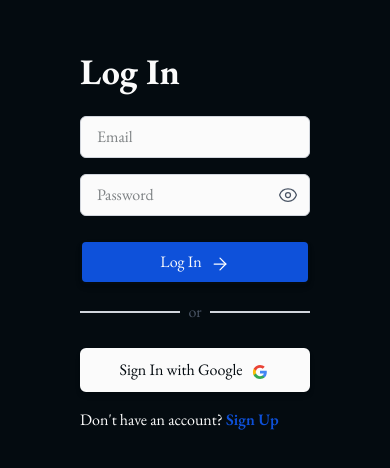
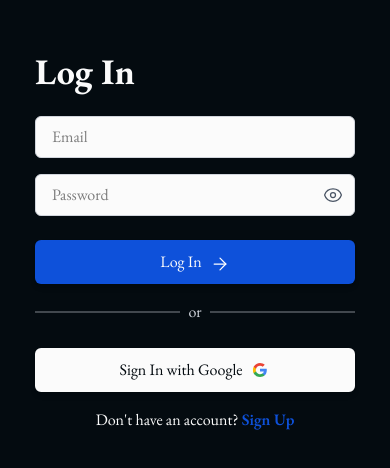
Before and after one commit to YoucefShaath/CSE-NewsLetter, a Next.js app: page /login in a window 390 px wide. Shown: the part 180-648 px from the top of the page. Built offline with nearby package versions, Linux system fonts and the light colour scheme; no server answers; a web font is replaced by a local one.

Commit message:
final version

```diff
--- a/src/Components/LogIn/login.jsx
+++ b/src/Components/LogIn/login.jsx
@@ -21,85 +21,43 @@ export default function LogIn() {
       setLoading(true);
       setError("");
       try {
-        const apiUrl =
-          process.env.NEXT_PUBLIC_API_URL || "http://localhost:8000";
-        console.log(
-          "Sending Google Token to:",
-          `${apiUrl}/dj-rest-auth/google/`
-        );
-
+        const apiUrl = process.env.NEXT_PUBLIC_API_URL || "http://localhost:8000";
         const res = await fetch(`${apiUrl}/dj-rest-auth/google/`, {
           method: "POST",
-          headers: {
-            "Content-Type": "application/json",
-          },
+          headers: { "Content-Type": "application/json" },
           body: JSON.stringify({ access_token: tokenResponse.access_token }),
         });
 
         const text = await res.text();
-        console.log("Backend Response:", text);
-
         let data;
         try {
-          if (res.headers.get("content-type")?.includes("application/json")) {
-            data = JSON.parse(text);
-          } else {
-            throw new Error("Expected JSON, got: " + text);
-          }
+          data = JSON.parse(text);
         } catch (e) {
-          console.error("Failed to parse JSON response:", text);
-          setError(
-            "Server Error: Received HTML instead of JSON. Check console for details."
-          );
+          setError("Server Error: Received HTML instead of JSON.");
           setLoading(false);
           return;
         }
 
         if (res.ok) {
           const token = data.access || data.key;
-          const refreshToken = data.refresh;
-
-          if (!token) {
-            setError("Login succeeded but no access token received.");
-            setLoading(false);
-            return;
-          }
-
-          const userRes = await fetch(
-            `${process.env.NEXT_PUBLIC_API_URL}/dj-rest-auth/user/`,
-            {
-              headers: {
-                Authorization: `Bearer ${token}`,
-              },
-            }
-          );
+          const userRes = await fetch(`${apiUrl}/dj-rest-auth/user/`, {
+            headers: { Authorization: `Bearer ${token}` },
+          });
 
           if (userRes.ok) {
             const userData = await userRes.json();
-
-            if (refreshToken) {
-              localStorage.setItem("refreshToken", refreshToken);
-            }
+            if (data.refresh) localStorage.setItem("refreshToken", data.refresh);
             localStorage.setItem("authPrefix", "Bearer");
-
             login(userData, token);
             router.push("/general");
           } else {
             setError("Failed to fetch user profile.");
           }
         } else {
-          console.error("Google Login Error Response:", data);
-          if (!data || Object.keys(data).length === 0) {
-            setError("Google Login failed: No details provided by server.");
-          } else if (data.error) {
-            setError(`Google Login failed: ${data.error}`);
-          } else {
-            setError("Google Login Failed");
-          }
+          setError(data.error || "Google Login Failed");
         }
       } catch (err) {
-        console.error("Google Login Exception:", err);
-        setError("An unexpected error occurred. Please try again.");
+        setError("An unexpected error occurred.");
       } finally {
         setLoading(false);
       }
@@ -115,9 +73,7 @@ export default function LogIn() {
     try {
       const res = await fetch(`${process.env.NEXT_PUBLIC_API_URL}/api/token/`, {
         method: "POST",
-        headers: {
-          "Content-Type": "application/json",
-        },
+        headers: { "Content-Type": "application/json" },
         body: JSON.stringify({ email, password }),
       });
 
@@ -125,68 +81,54 @@ export default function LogIn() {
 
       if (res.ok) {
         const token = data.access;
-        const refreshToken = data.refresh;
-
-        if (!token) {
-          setError("Login succeeded but no access token received.");
-          setLoading(false);
-          return;
-        }
-
-        const userRes = await fetch(
-          `${process.env.NEXT_PUBLIC_API_URL}/dj-rest-auth/user/`,
-          {
-            headers: {
-              Authorization: `Bearer ${token}`,
-            },
-          }
-        );
+        const userRes = await fetch(`${process.env.NEXT_PUBLIC_API_URL}/dj-rest-auth/user/`, {
+          headers: { Authorization: `Bearer ${token}` },
+        });
 
         if (userRes.ok) {
           const userData = await userRes.json();
-
-          localStorage.setItem("refreshToken", refreshToken);
+          localStorage.setItem("refreshToken", data.refresh);
           localStorage.setItem("authPrefix", "Bearer");
-
           login(userData, token);
           router.push("/general");
         } else {
           setError("Failed to fetch user profile.");
         }
       } else {
-        const errorMsg =
-          data.detail ||
-          data.email?.[0] ||
-          data.password?.[0] ||
-          "Login failed. Please check your credentials.";
-        setError(errorMsg);
+        setError(data.detail || "Login failed. Check your credentials.");
       }
     } catch (err) {
-      setError("An unexpected error occurred. Please try again.");
+      setError("An unexpected error occurred.");
     } finally {
       setLoading(false);
     }
   };
 
   return (
-    <div className="flex h-screen">
-      <div className="hidden  md:block w-[50%] bg-white">
-        <div className="flex flex-col items-start justify-center h-full px-50">
+    <div className="flex flex-col md:flex-row h-screen w-full">
+      {/* LEFT SECTION (Desktop: White, Mobile: Dark Blue)
+          We use responsive classes to change background and text colors
+      */}
+      <div className="flex flex-col items-center md:items-start justify-center w-full md:w-[50%] h-full px-8 md:px-24 lg:px-48 bg-dark-blue md:bg-white text-white md:text-black">
+        <div className="w-full max-w-xs">
           <span className="text-4xl font-bold">Log In</span>
-          <form onSubmit={handleLogin} className="w-full max-w-xs mt-6">
+
+          <form onSubmit={handleLogin} className="mt-6 w-full">
             {error && (
               <div className="mb-4 p-3 bg-red-100 text-red-700 rounded-md text-sm">
                 {error}
               </div>
             )}
+
             <input
               type="email"
               placeholder="Email"
               value={email}
               onChange={(e) => setEmail(e.target.value)}
               required
-              className="border border-gray-300 rounded-md px-4 py-2 w-full focus:outline-none focus:ring-2 focus:ring-light-blue focus:border-transparent transition-all"
+              className="border border-gray-300 rounded-md px-4 py-2 w-full focus:outline-none focus:ring-2 focus:ring-light-blue text-black bg-white transition-all"
             />
+
             <div className="relative mt-4 w-full">
               <input
                 type={showPassword ? "text" : "password"}
@@ -194,7 +136,7 @@ export default function LogIn() {
                 value={password}
                 onChange={(e) => setPassword(e.target.value)}
                 required
-                className="border border-gray-300 rounded-md px-4 py-2 w-full focus:outline-none focus:ring-2 focus:ring-light-blue focus:border-transparent transition-all"
+                className="border border-gray-300 rounded-md px-4 py-2 w-full focus:outline-none focus:ring-2 focus:ring-light-blue text-black bg-white transition-all"
               />
               <button
                 type="button"
@@ -202,209 +144,64 @@ export default function LogIn() {
                 className="absolute right-3 top-1/2 -translate-y-1/2 text-gray-600 hover:text-dark-blue transition-colors"
               >
                 {showPassword ? (
-                  <svg
-                    xmlns="http://www.w3.org/2000/svg"
-                    fill="none"
-                    viewBox="0 0 24 24"
-                    strokeWidth={1.5}
-                    stroke="currentColor"
-                    className="w-5 h-5"
-                  >
-                    <path
-                      strokeLinecap="round"
-                      strokeLinejoin="round"
-                      d="M3.98 8.223A10.477 10.477 0 001.934 12C3.226 16.338 7.244 19.5 12 19.5c.993 0 1.953-.138 2.863-.395M6.228 6.228A10.45 10.45 0 0112 4.5c4.756 0 8.773 3.162 10.065 7.498a10.523 10.523 0 01-4.293 5.774M6.228 6.228L3 3m3.228 3.228l3.65 3.65m7.894 7.894L21 21m-3.228-3.228l-3.65-3.65m0 0a3 3 0 10-4.243-4.243m4.242 4.242L9.88 9.88"
-                    />
+                  <svg xmlns="http://www.w3.org/2000/svg" fill="none" viewBox="0 0 24 24" strokeWidth={1.5} stroke="currentColor" className="w-5 h-5">
+                    <path strokeLinecap="round" strokeLinejoin="round" d="M3.98 8.223A10.477 10.477 0 001.934 12C3.226 16.338 7.244 19.5 12 19.5c.993 0 1.953-.138 2.863-.395M6.228 6.228A10.45 10.45 0 0112 4.5c4.756 0 8.773 3.162 10.065 7.498a10.523 10.523 0 01-4.293 5.774M6.228 6.228L3 3m3.228 3.228l3.65 3.65m7.894 7.894L21 21m-3.228-3.228l-3.65-3.65m0 0a3 3 0 10-4.243-4.243m4.242 4.242L9.88 9.88" />
                   </svg>
                 ) : (
-                  <svg
-                    xmlns="http://www.w3.org/2000/svg"
-                    fill="none"
-                    viewBox="0 0 24 24"
-                    strokeWidth={1.5}
-                    stroke="currentColor"
-                    className="w-5 h-5"
-                  >
-                    <path
-                      strokeLinecap="round"
-                      strokeLinejoin="round"
-                      d="M2.036 12.322a1.012 1.012 0 010-.639C3.423 7.51 7.36 4.5 12 4.5c4.638 0 8.573 3.007 9.963 7.178.07.207.07.431 0 .639C20.577 16.49 16.64 19.5 12 19.5c-4.638 0-8.573-3.007-9.963-7.178z"
-                    />
-                    <path
-                      strokeLinecap="round"
-                      strokeLinejoin="round"
-                      d="M15 12a3 3 0 11-6 0 3 3 0 016 0z"
-                    />
+                  <svg xmlns="http://www.w3.org/2000/svg" fill="none" viewBox="0 0 24 24" strokeWidth={1.5} stroke="currentColor" className="w-5 h-5">
+                    <path strokeLinecap="round" strokeLinejoin="round" d="M2.036 12.322a1.012 1.012 0 010-.639C3.423 7.51 7.36 4.5 12 4.5c4.638 0 8.573 3.007 9.963 7.178.07.207.07.431 0 .639C20.577 16.49 16.64 19.5 12 19.5c-4.638 0-8.573-3.007-9.963-7.178z" />
+                    <path strokeLinecap="round" strokeLinejoin="round" d="M15 12a3 3 0 11-6 0 3 3 0 016 0z" />
                   </svg>
                 )}
               </button>
             </div>
+
             <button
               type="submit"
               disabled={loading}
-              className={`group bg-dark-blue text-white rounded-md px-4 py-2 mt-6 w-full border-[2px] border-dark-blue transition-all duration-300 cursor-pointer shadow-md hover:shadow-lg ${
-                loading
-                  ? "opacity-70 cursor-wait"
-                  : "hover:bg-white hover:text-dark-blue"
+              className={`group bg-light-blue md:bg-dark-blue text-white rounded-md px-4 py-2 mt-6 w-full border-[2px] border-transparent md:border-dark-blue transition-all duration-300 shadow-md ${
+                loading ? "opacity-70 cursor-wait" : "hover:bg-white hover:text-dark-blue hover:border-dark-blue"
               }`}
             >
               <span className="inline-block group-hover:translate-x-3 transition-transform duration-300">
                 {loading ? "Logging in..." : "Log In"}
               </span>
               {!loading && (
-                <Image
-                  src="/arrow.svg"
-                  alt="Arrow Right"
-                  width={20}
-                  height={20}
-                  className="inline-block ml-2 group-hover:opacity-0 transition-opacity duration-300"
-                />
+                <Image src="/arrow.svg" alt="Arrow Right" width={20} height={20} className="inline-block ml-2 group-hover:opacity-0 transition-opacity duration-300" />
               )}
             </button>
           </form>
-          <div className="flex items-center mt-4 w-full max-w-xs">
-            <div className="border border-gray-300 flex-1"></div>
-            <span className="mx-2 text-gray-600">or</span>
-            <div className="border border-gray-300 flex-1"></div>
+
+          <div className="flex items-center mt-4 w-full">
+            <div className="border border-gray-300/30 md:border-gray-300 flex-1"></div>
+            <span className="mx-2 text-gray-300 md:text-gray-600">or</span>
+            <div className="border border-gray-300/30 md:border-gray-300 flex-1"></div>
           </div>
+
           <button
             onClick={() => handleGoogleLogin()}
             type="button"
-            className="bg-white text-dark-blue rounded-md px-4 py-2 mt-6 w-full max-w-xs border border-dark-blue border-[2px] hover:bg-dark-blue hover:text-white transition-all duration-300 cursor-pointer shadow-md hover:shadow-lg"
+            className="bg-white text-dark-blue rounded-md px-4 py-2 mt-6 w-full border-2 border-white md:border-dark-blue hover:bg-dark-blue hover:text-white md:hover:bg-dark-blue md:hover:text-white transition-all duration-300 shadow-md flex items-center justify-center"
           >
             Sign In with Google
-            <Image
-              src="/google.svg"
-              alt="Google logo"
-              width={20}
-              height={20}
-              className="inline-block ml-2"
-            />
+            <Image src="/google.svg" alt="Google logo" width={20} height={20} className="ml-2" />
           </button>
-          <span className="mt-4">
+
+          <div className="mt-4 text-center md:text-left">
             Don't have an account?{" "}
-            <Link
-              href="/signup"
-              className="text-light-blue font-semibold hover:underline transition-all"
-            >
+            <Link href="/signup" className="text-light-blue font-semibold hover:underline transition-all">
               Sign Up
             </Link>
-          </span>
+          </div>
         </div>
       </div>
+
+      {/* RIGHT SECTION (Desktop Branding - Hidden on mobile) */}
       <div className="hidden md:flex flex-col items-center justify-center w-[50%] bg-dark-blue">
-        <Image
-          src="/darklogo.svg"
-          alt="CSE Logo"
-          width={200}
-          height={200}
-          className="mx-auto mb-10 animate-pulse"
-        />
-        <span className="text-white text-4xl ml-8 text-center font-eb-garamond">
+        <Image src="/darklogo.svg" alt="CSE Logo" width={200} height={200} className="mx-auto mb-10 animate-pulse" />
+        <span className="text-white text-4xl text-center font-eb-garamond uppercase">
           CSE NEWSLETTER
         </span>
-      </div>
-      <div className="block md:hidden w-full h-screen bg-dark-blue flex items-center text-white justify-center">
-        <div className="flex flex-col items-start justify-center h-full px-8 py-20">
-          <span className="text-4xl font-bold">Log In</span>
-          <input
-            type="email"
-            placeholder="Email"
-            className="border border-gray-300 bg-white text-dark-blue rounded-md px-4 py-2 mt-6 w-full max-w-xs focus:outline-none focus:ring-2 focus:ring-light-blue focus:border-transparent transition-all"
-          />
-          <div className="relative mt-4 w-full max-w-xs">
-            <input
-              type={showPassword ? "text" : "password"}
-              placeholder="Password"
-              className="border border-gray-300 bg-white text-dark-blue rounded-md px-4 py-2 w-full focus:outline-none focus:ring-2 focus:ring-light-blue focus:border-transparent transition-all"
-            />
-            <button
-              type="button"
-              onClick={() => setShowPassword(!showPassword)}
-              className="absolute right-3 top-1/2 -translate-y-1/2 text-gray-600 hover:text-dark-blue transition-colors"
-            >
-              {showPassword ? (
-                <svg
-                  xmlns="http://www.w3.org/2000/svg"
-                  fill="none"
-                  viewBox="0 0 24 24"
-                  strokeWidth={1.5}
-                  stroke="currentColor"
-                  className="w-5 h-5"
-                >
-                  <path
-                    strokeLinecap="round"
-                    strokeLinejoin="round"
-                    d="M3.98 8.223A10.477 10.477 0 001.934 12C3.226 16.338 7.244 19.5 12 19.5c.993 0 1.953-.138 2.863-.395M6.228 6.228A10.45 10.45 0 0112 4.5c4.756 0 8.773 3.162 10.065 7.498a10.523 10.523 0 01-4.293 5.774M6.228 6.228L3 3m3.228 3.228l3.65 3.65m7.894 7.894L21 21m-3.228-3.228l-3.65-3.65m0 0a3 3 0 10-4.243-4.243m4.242 4.242L9.88 9.88"
-                  />
-                </svg>
-              ) : (
-                <svg
-                  xmlns="http://www.w3.org/2000/svg"
-                  fill="none"
-                  viewBox="0 0 24 24"
-                  strokeWidth={1.5}
-                  stroke="currentColor"
-                  className="w-5 h-5"
-                >
-                  <path
-                    strokeLinecap="round"
-                    strokeLinejoin="round"
-                    d="M2.036 12.322a1.012 1.012 0 010-.639C3.423 7.51 7.36 4.5 12 4.5c4.638 0 8.573 3.007 9.963 7.178.07.207.07.431 0 .639C20.577 16.49 16.64 19.5 12 19.5c-4.638 0-8.573-3.007-9.963-7.178z"
-                  />
-                  <path
-                    strokeLinecap="round"
-                    strokeLinejoin="round"
-                    d="M15 12a3 3 0 11-6 0 3 3 0 016 0z"
-                  />
-                </svg>
-              )}
-            </button>
-          </div>
-          <button
-            onClick={() => router.push("/general")}
-            className="group bg-light-blue text-white rounded-md px-4 py-2 mt-6 w-full max-w-xs hover:bg-white hover:text-dark-blue border-[2px] border-dark-blue transition-all duration-300 cursor-pointer shadow-md hover:shadow-lg"
-          >
-            <span className="inline-block group-hover:translate-x-3 transition-transform duration-300">
-              Log In
-            </span>
-            <Image
-              src="/arrow.svg"
-              alt="Arrow Right"
-              width={20}
-              height={20}
-              className="inline-block ml-2 group-hover:opacity-0 transition-opacity duration-300"
-            />
-          </button>
-          <div className="flex items-center mt-4 w-full max-w-xs">
-            <div className="border border-gray-300 flex-1"></div>
-            <span className="mx-2 text-gray-600">or</span>
-            <div className="border border-gray-300 flex-1"></div>
-          </div>
-          <button
-            onClick={() => handleGoogleLogin()}
-            type="button"
-            className="bg-white text-dark-blue rounded-md px-4 py-2 mt-6 w-full max-w-xs  border-white border-2 hover:bg-dark-blue hover:text-white transition-all duration-300 cursor-pointer shadow-md hover:shadow-lg"
-          >
-            Sign In with Google
-            <Image
-              src="/google.svg"
-              alt="Google logo"
-              width={20}
-              height={20}
-              className="inline-block ml-2"
-            />
-          </button>
-          <span className="mt-4">
-            Don't have an account?{" "}
-            <Link
-              href="/signup"
-              className="text-light-blue font-semibold hover:underline transition-all"
-            >
-              Sign Up
-            </Link>
-          </span>
-        </div>
       </div>
     </div>
   );
```
Also changed, not shown: src/Components/Home/home.jsx (+7 -7 lines).
